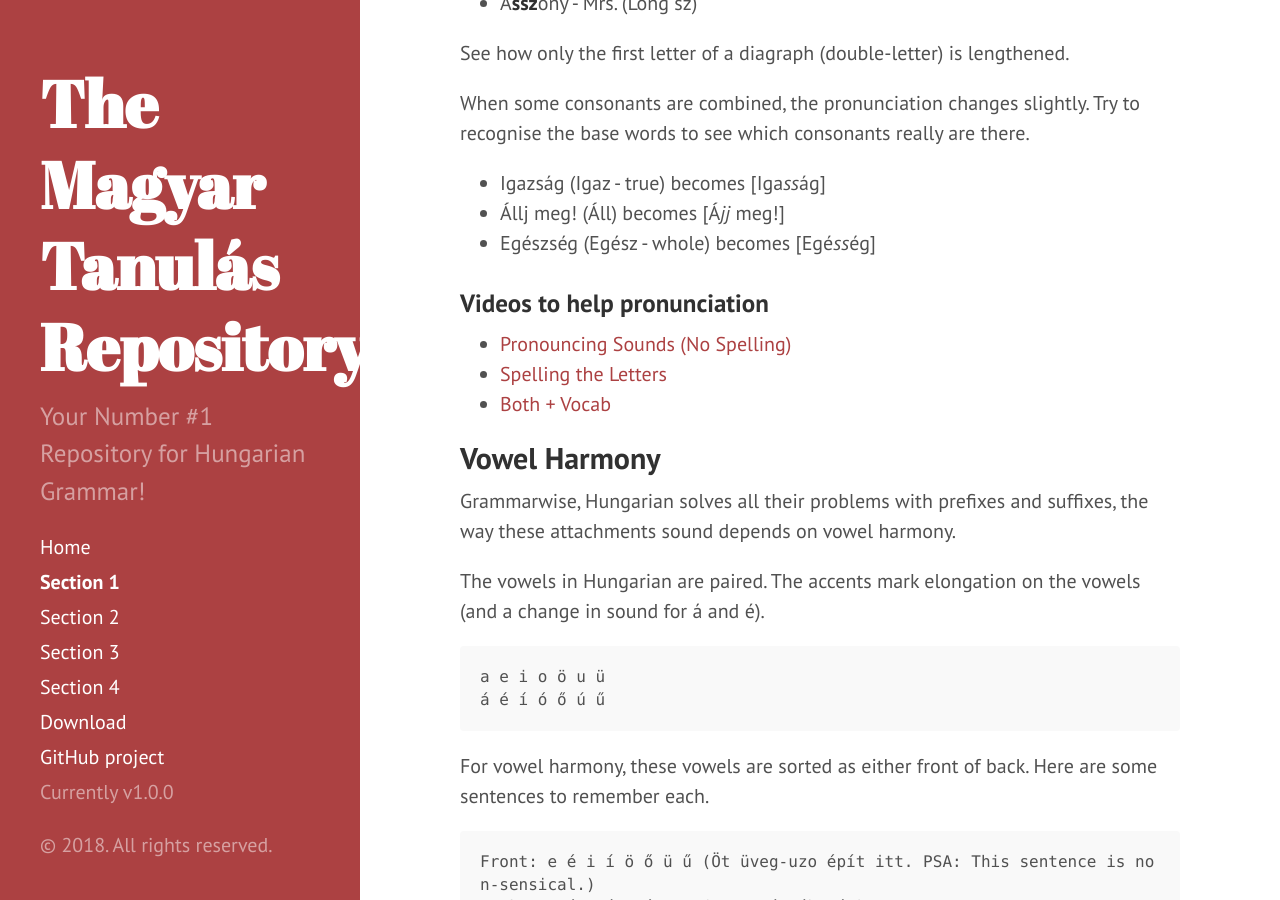
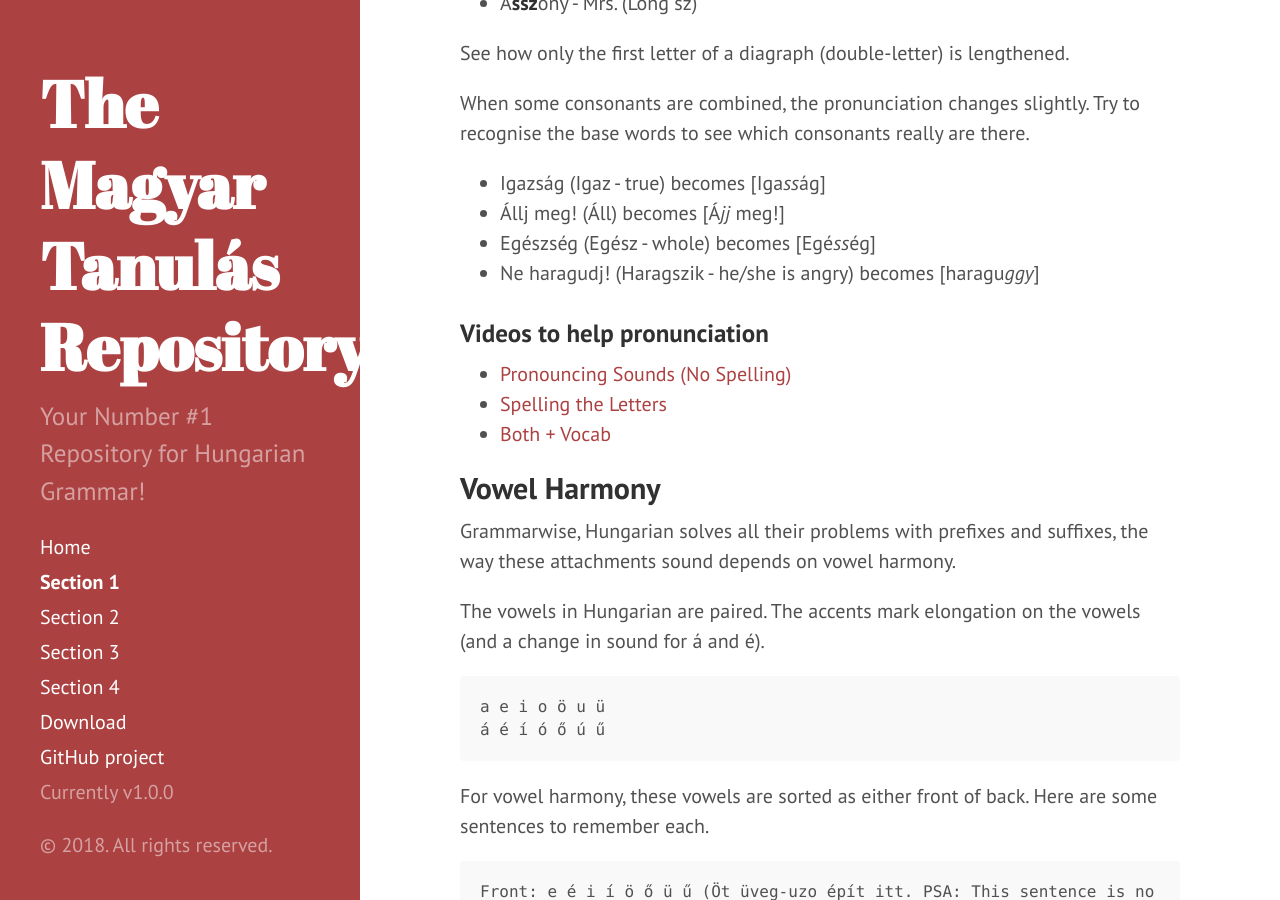
Before and after one commit to Magyartanulas/magyartanulas.github.io, a Jekyll site: the page built from Section1.md, in a window 1280 px wide and 900 px high, scrolled down 943 px. Built offline with Jekyll 4.4.1, drawn with Linux system fonts in a browser that asks for light colours; Markdown is read by kramdown in place of the engine named in the settings.

Commit message:
Update Section1.md

```diff
--- a/Section1.md
+++ b/Section1.md
@@ -40,6 +40,7 @@ When some consonants are combined, the pronunciation changes slightly. Try to re
 * Igazság (Igaz - true) becomes [Iga*ss*ág]
 * Állj meg! (Áll) becomes [Á*jj* meg!]
 * Egészség (Egész - whole) becomes [Egé*ss*ég]
+* Ne haragudj! (Haragszik - he/she is angry) becomes [haragu*ggy*]
 
 ### Videos to help pronunciation
 
```
